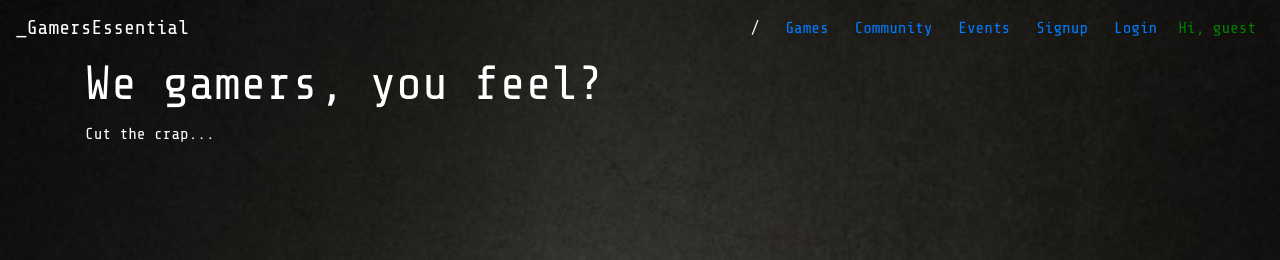
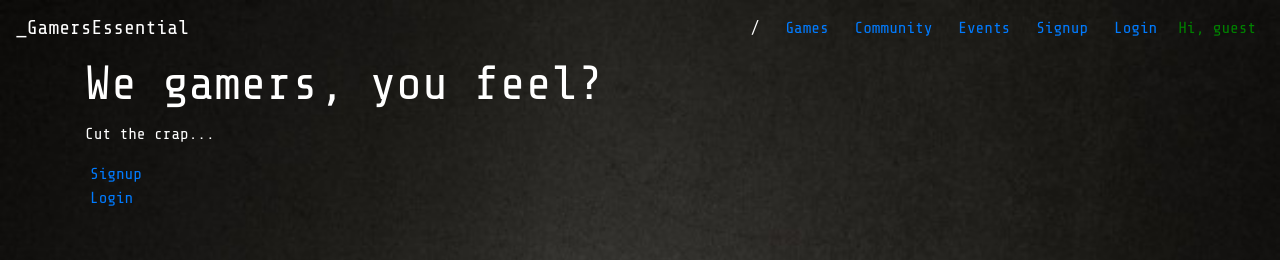
Before and after one commit to ksunu/Gamers-Essential, a React (Create React App) app in the folder client/: page / in a window 1280 px wide. Shown: the top 260 px of the page. Built offline with nearby package versions, Linux system fonts and the light colour scheme; no server answers.

Commit message:
actuzalizandose

```diff
--- a/client/src/components/App.js
+++ b/client/src/components/App.js
@@ -66,7 +66,7 @@ class App extends Component {
 
 
         <Switch>
-          <Route exact path="/" render={() => <IndexPage />} />
+          <Route exact path="/" render={() => <IndexPage loggedInUser={this.state.loggedInUser} />} />
 
           <Route path="/profile" render={() =>
             this.state.loggedInUser ? <ProfilePage loggedInUser={this.state.loggedInUser} /> : <Redirect to='/signup' />}
--- a/client/src/components/community/Community-list/Community-card.js
+++ b/client/src/components/community/Community-list/Community-card.js
@@ -4,7 +4,6 @@ import { Link } from 'react-router-dom'
 // BOOTSTRAP COMPONENTS
 
 import Col from 'react-bootstrap/Col'
-import Card from 'react-bootstrap/Card'
 import Row from 'react-bootstrap/Row'
 import Button from 'react-bootstrap/Button'
 
--- a/client/src/components/event/Event-list/Event-list.css
+++ b/client/src/components/event/Event-list/Event-list.css
@@ -17,8 +17,8 @@
     transform: scale(1.2);
 }
 
-.event-detail-img img {
- width: 250px;
+.event-detail-img {
+ width: 100%;
 }
 
 .btn-card-2 {
--- a/client/src/components/event/Event-list/index.js
+++ b/client/src/components/event/Event-list/index.js
@@ -6,7 +6,6 @@ import './Event-list.css'
 
 // BOOTSTRAP COMPONENTS
 import Container from 'react-bootstrap/Container'
-import Row from 'react-bootstrap/Row'
 import Button from 'react-bootstrap/Button'
 import Modal from 'react-bootstrap/Modal'
 
--- a/client/src/components/pages/index/index.js
+++ b/client/src/components/pages/index/index.js
@@ -1,15 +1,34 @@
 import React from 'react'
+import {Link} from 'react-router-dom'
 
 import Container from 'react-bootstrap/Container'
 
 
-const Index = () => {
+const Index = props => {
 
     return (
         <>
             <Container>
                 <h1>We gamers, you feel?</h1>
                 <p>Cut the crap...</p>
+                {props.loggedInUser ?
+                    (
+                        <h3>Welcome {props.loggedInUser.username}</h3>
+                    ) : (
+                        <>
+                            <Link>
+                                <div className="links">
+                                    <Link to="/signup" style={{ textDecoration: 'none' }} activeStyle={{ color: 'white' }}>Signup</Link>
+                                </div>
+                            </Link>
+                            <Link>
+                                <div className="links">
+                                    <Link to="/login" style={{ textDecoration: 'none' }} activeStyle={{ color: 'white' }}>Login</Link>
+                                </div>
+                            </Link>
+                        </>
+                    )
+                }
             </Container>
         </>
     )
--- a/client/src/components/pages/profile/Community-card.js
+++ b/client/src/components/pages/profile/Community-card.js
@@ -4,9 +4,8 @@ import ProfileService from '../../../service/ProfileService'
 import './Profile.css'
 
 import Row from 'react-bootstrap/Row'
-import Col from 'react-bootstrap/Col'
 import Button from 'react-bootstrap/Button'
-import Card from 'react-bootstrap/Card'
+
 
 class CommunityCard extends Component {
     constructor(props) {
--- a/client/src/components/pages/profile/Game-card.js
+++ b/client/src/components/pages/profile/Game-card.js
@@ -5,7 +5,6 @@ import ProfileService from '../../../service/ProfileService'
 
 // BOOTSTRAP COMPONENTS
 import Col from 'react-bootstrap/Col'
-import Card from 'react-bootstrap/Card'
 import Button from 'react-bootstrap/Button'
 
 class GameCard extends Component {
--- a/client/src/components/ui/Spinner/Spinner.css
+++ b/client/src/components/ui/Spinner/Spinner.css
@@ -4,9 +4,10 @@
     border-left: 3px solid black;
     border-right: 3px solid black;
     border-bottom: 3px solid rgb(201, 201, 201);
-    border-left: 3px solid rgb(201, 201, 201);
+    border-top: 3px solid rgb(201, 201, 201);
     border-radius: 50%;
-    animation: rotate-me 1s linear infinite
+    animation: rotate-me 1s linear infinite;
+    align-items: center;
 }
 
 @keyframes rotate-me {
```
